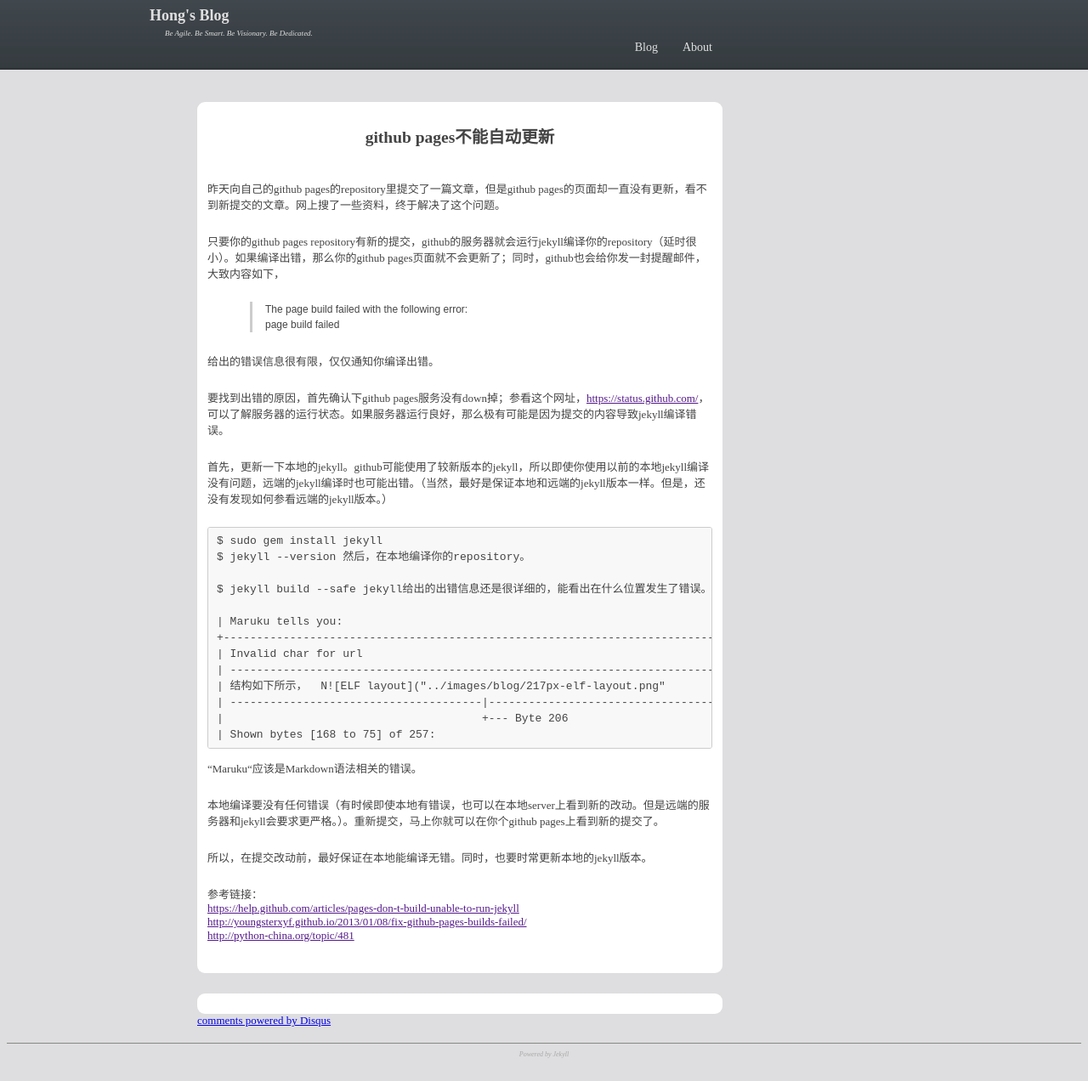
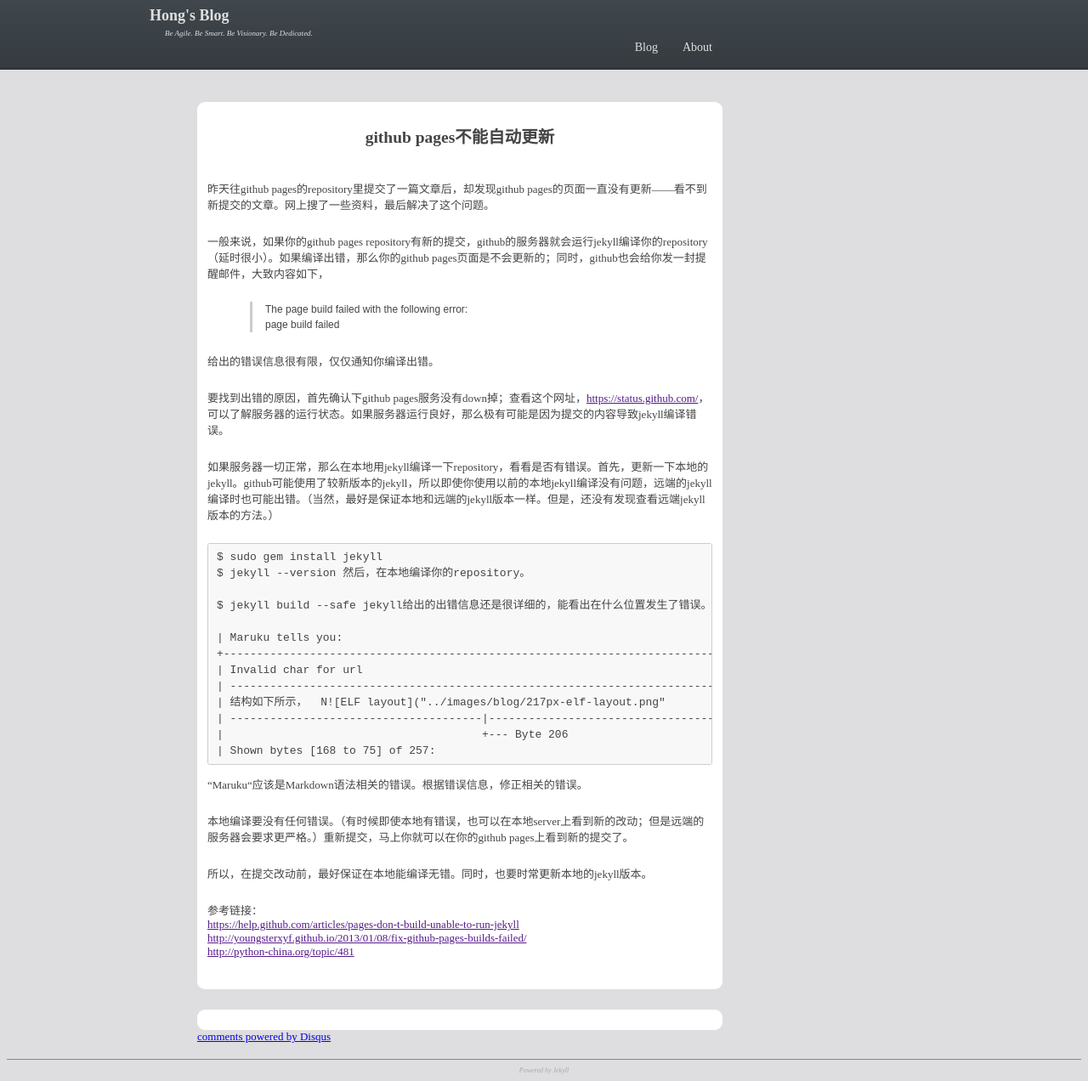
Before and after one commit to RockHong/rockhong.github.com, a Jekyll site: the page built from _posts/2013-07-07-github-pages-fails-to-update.md, in a window 1280 px wide. Shown: the whole page at 85% size. Built offline with Jekyll 4.4.1, drawn with Linux system fonts in a browser that asks for light colours; comment, search, counter and statistics services are not loaded.

Commit message:
Update 2013-07-07-github-pages-fails-to-update.md

```diff
--- a/_posts/2013-07-07-github-pages-fails-to-update.md
+++ b/_posts/2013-07-07-github-pages-fails-to-update.md
@@ -12,17 +12,17 @@
 image:
 image_desc:
 ---
-昨天向自己的github pages的repository里提交了一篇文章，但是github pages的页面却一直没有更新，看不到新提交的文章。网上搜了一些资料，终于解决了这个问题。
+昨天往github pages的repository里提交了一篇文章后，却发现github pages的页面一直没有更新——看不到新提交的文章。网上搜了一些资料，最后解决了这个问题。
 
-只要你的github pages repository有新的提交，github的服务器就会运行jekyll编译你的repository（延时很小）。如果编译出错，那么你的github pages页面就不会更新了；同时，github也会给你发一封提醒邮件，大致内容如下，
+一般来说，如果你的github pages repository有新的提交，github的服务器就会运行jekyll编译你的repository（延时很小）。如果编译出错，那么你的github pages页面是不会更新的；同时，github也会给你发一封提醒邮件，大致内容如下，
 >The page build failed with the following error:
 >page build failed
 
 给出的错误信息很有限，仅仅通知你编译出错。
 
-要找到出错的原因，首先确认下github pages服务没有down掉；参看这个网址，[https://status.github.com/]()，可以了解服务器的运行状态。如果服务器运行良好，那么极有可能是因为提交的内容导致jekyll编译错误。
+要找到出错的原因，首先确认下github pages服务没有down掉；查看这个网址，[https://status.github.com/]()，可以了解服务器的运行状态。如果服务器运行良好，那么极有可能是因为提交的内容导致jekyll编译错误。
 
-首先，更新一下本地的jekyll。github可能使用了较新版本的jekyll，所以即使你使用以前的本地jekyll编译没有问题，远端的jekyll编译时也可能出错。（当然，最好是保证本地和远端的jekyll版本一样。但是，还没有发现如何参看远端的jekyll版本。）
+如果服务器一切正常，那么在本地用jekyll编译一下repository，看看是否有错误。首先，更新一下本地的jekyll。github可能使用了较新版本的jekyll，所以即使你使用以前的本地jekyll编译没有问题，远端的jekyll编译时也可能出错。（当然，最好是保证本地和远端的jekyll版本一样。但是，还没有发现查看远端jekyll版本的方法。）
 
 	$ sudo gem install jekyll
 	$ jekyll --version
@@ -40,9 +40,9 @@
     |                                       +--- Byte 206
     | Shown bytes [168 to 75] of 257:
 
-“Maruku“应该是Markdown语法相关的错误。
+“Maruku“应该是Markdown语法相关的错误。根据错误信息，修正相关的错误。
 
-本地编译要没有任何错误（有时候即使本地有错误，也可以在本地server上看到新的改动。但是远端的服务器和jekyll会要求更严格。）。重新提交，马上你就可以在你个github pages上看到新的提交了。
+本地编译要没有任何错误。（有时候即使本地有错误，也可以在本地server上看到新的改动；但是远端的服务器会要求更严格。）重新提交，马上你就可以在你的github pages上看到新的提交了。
 
 所以，在提交改动前，最好保证在本地能编译无错。同时，也要时常更新本地的jekyll版本。
 
```
